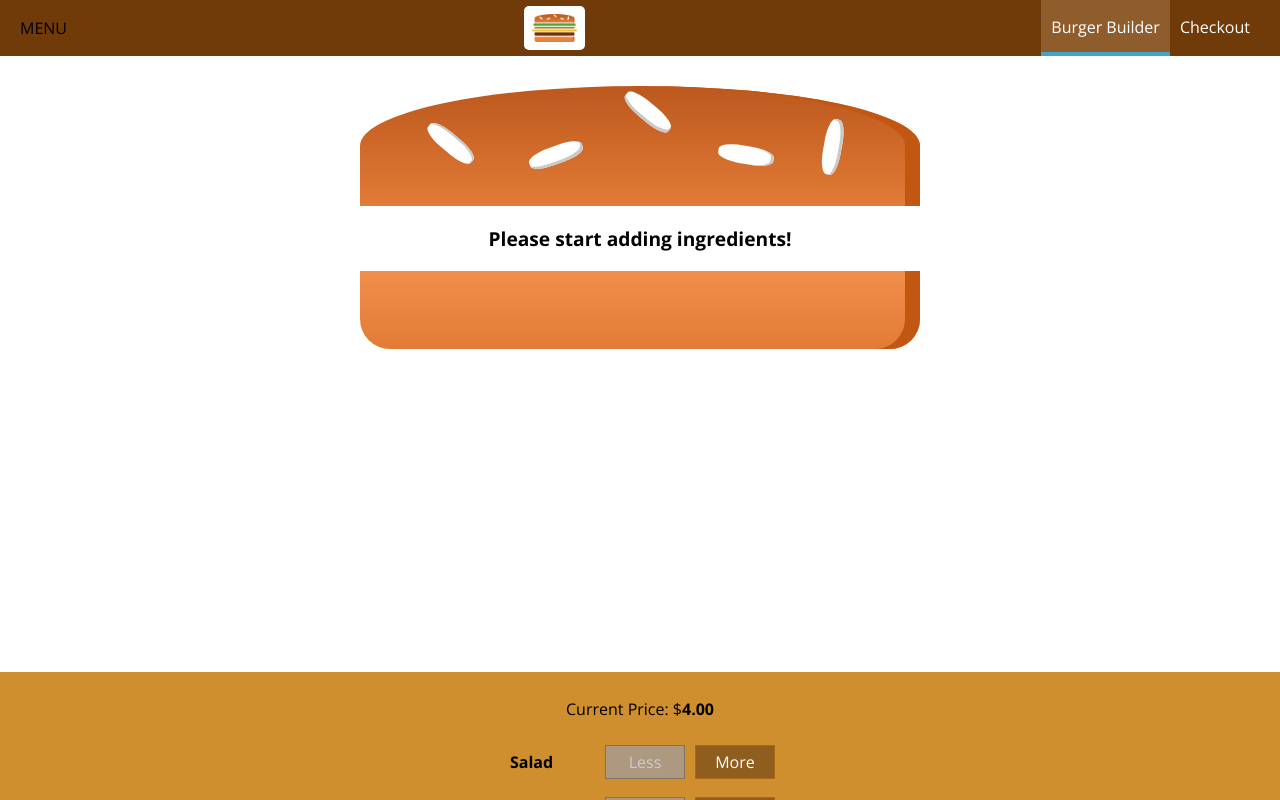
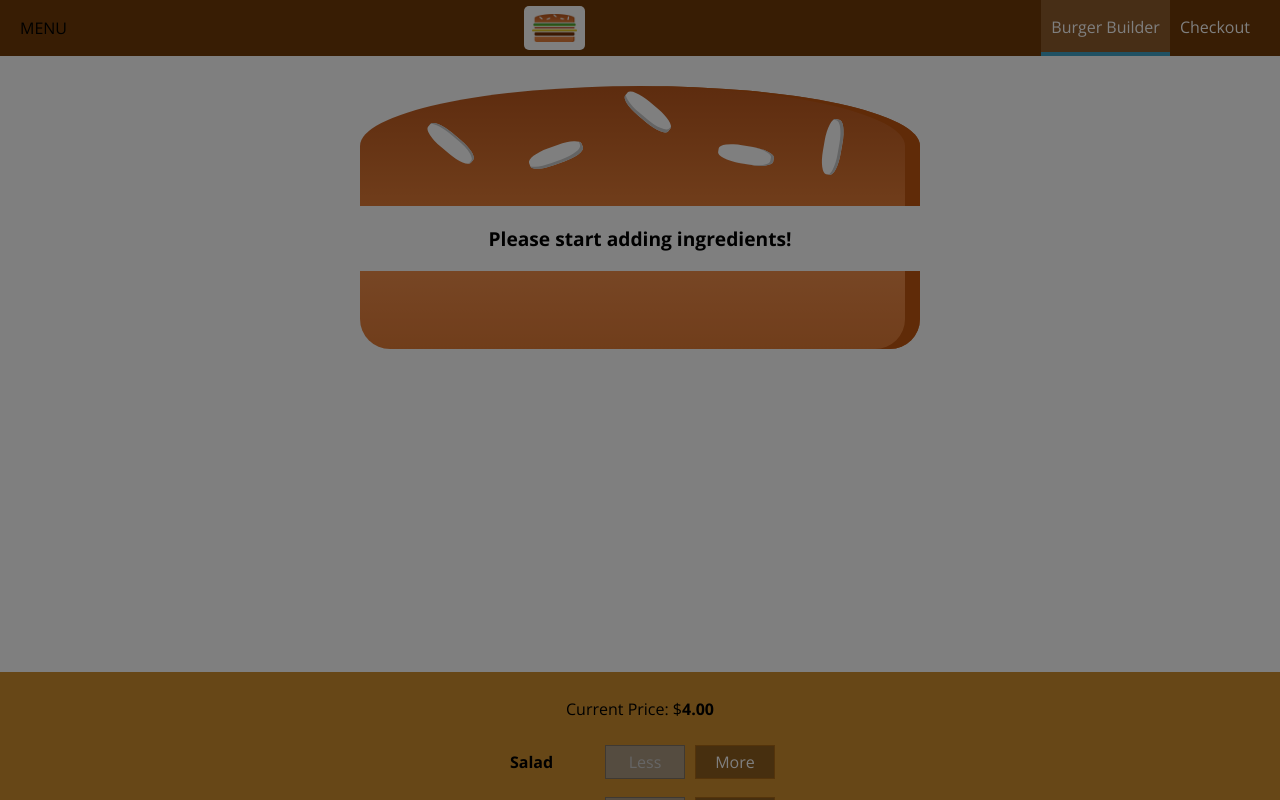
Before and after one commit to megan-d/Burger-Builder-Basic, a React (Create React App) app: page / in a window 1280 px wide. Shown: the top 800 px of the page. Built offline with nearby package versions, Linux system fonts and the light colour scheme.

Commit message:
Add functionality for sidedrawer to disappear with animation when backdrop is clicked

```diff
--- a/src/components/Layout/Layout.js
+++ b/src/components/Layout/Layout.js
@@ -1,20 +1,37 @@
-import React from 'react';
+import React, { Component } from 'react';
 // import Aux from '../../hoc/Aux';
 import classes from './Layout.module.css';
 import Toolbar from '../Navigation/Toolbar/Toolbar';
 import SideDrawer from '../Navigation/SideDrawer/SideDrawer';
 
-const Layout = (props) => (
+class Layout extends Component {
+    state = {
+        showSideDrawer: true
+    }
+
+    // implememnt method now that is class component to handle closing sidedrawer
+    sideDrawerClosedHandler = () => {
+        this.setState({showSideDrawer: false})
+    }
+
+    render() {
+        return (
             <React.Fragment>
                 {/* //Will replace below div with separate components */}
                 <Toolbar />
-        <SideDrawer />
+                <SideDrawer open={this.state.showSideDrawer} closed={this.sideDrawerClosedHandler}/>
                 <main className={classes.Content}>
                     {/* Output component we wrap with this layout */}
-            {props.children}
+                    {this.props.children}
                 </main>
             </React.Fragment>
-);
+        )
+
+    }
+
+}
+
+
 
 
 export default Layout;
--- a/src/components/Navigation/SideDrawer/SideDrawer.js
+++ b/src/components/Navigation/SideDrawer/SideDrawer.js
@@ -2,11 +2,18 @@
 import classes from './SideDrawer.module.css';
 import Logo from '../../Logo/Logo';
 import NavigationItems from '../NavigationItems/NavigationItems';
+import Backdrop from '../../UI/Backdrop/Backdrop';
 
 const sideDrawer = (props) => {
-    //Play open and close animation when slides in and out
+    //Play open and close animation when slides in and out. Open class should be added when props.open is true.
+    let attachedClasses = [classes.SideDrawer, classes.Close];
+    if(props.open) {
+        attachedClasses = [classes.SideDrawer, classes.Open];
+    }
     return(
-        <div className={classes.SideDrawer}>
+        <React.Fragment>
+            <Backdrop show={props.open} clicked={props.closed}/>
+            <div className={attachedClasses.join(' ')}>
                 <div className={classes.Logo}>
                     <Logo />
                 </div>
@@ -14,6 +21,7 @@
                     <NavigationItems />
                 </nav>
             </div>
+        </React.Fragment>
     );
 };
 
```
Lines whose indentation alone changed are shown as unchanged.
